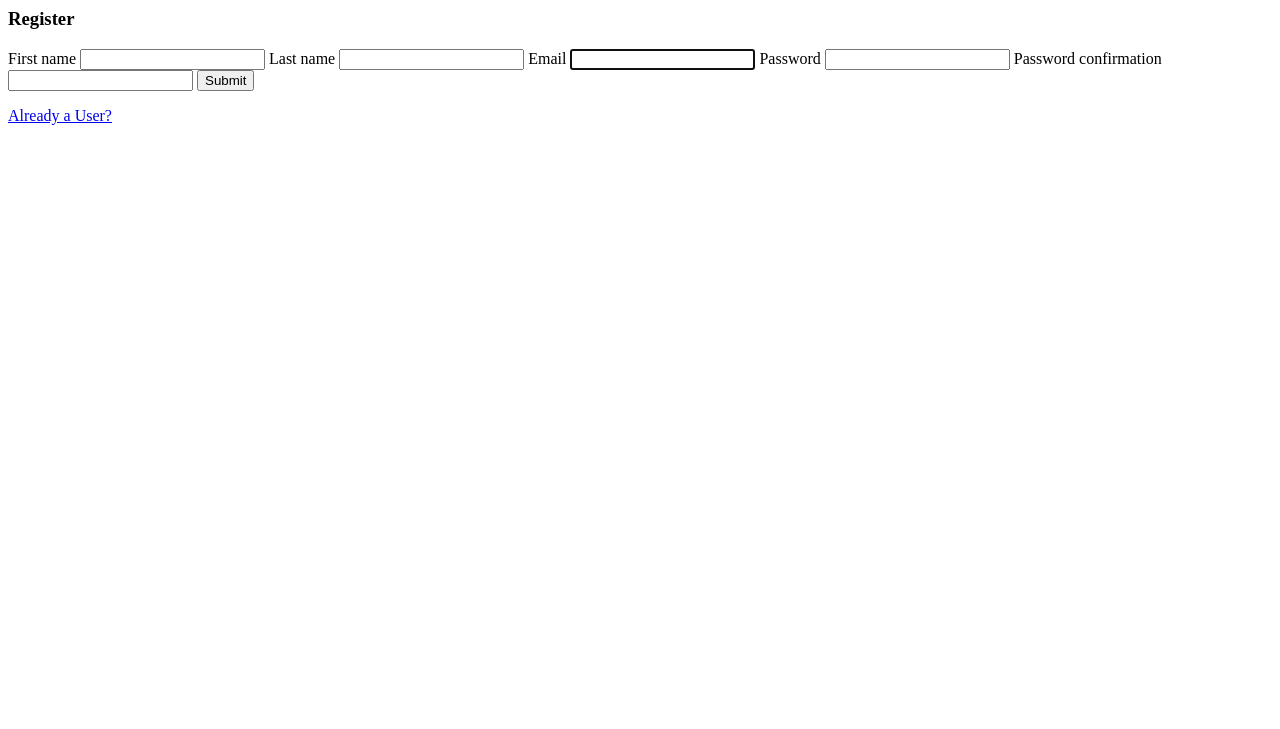
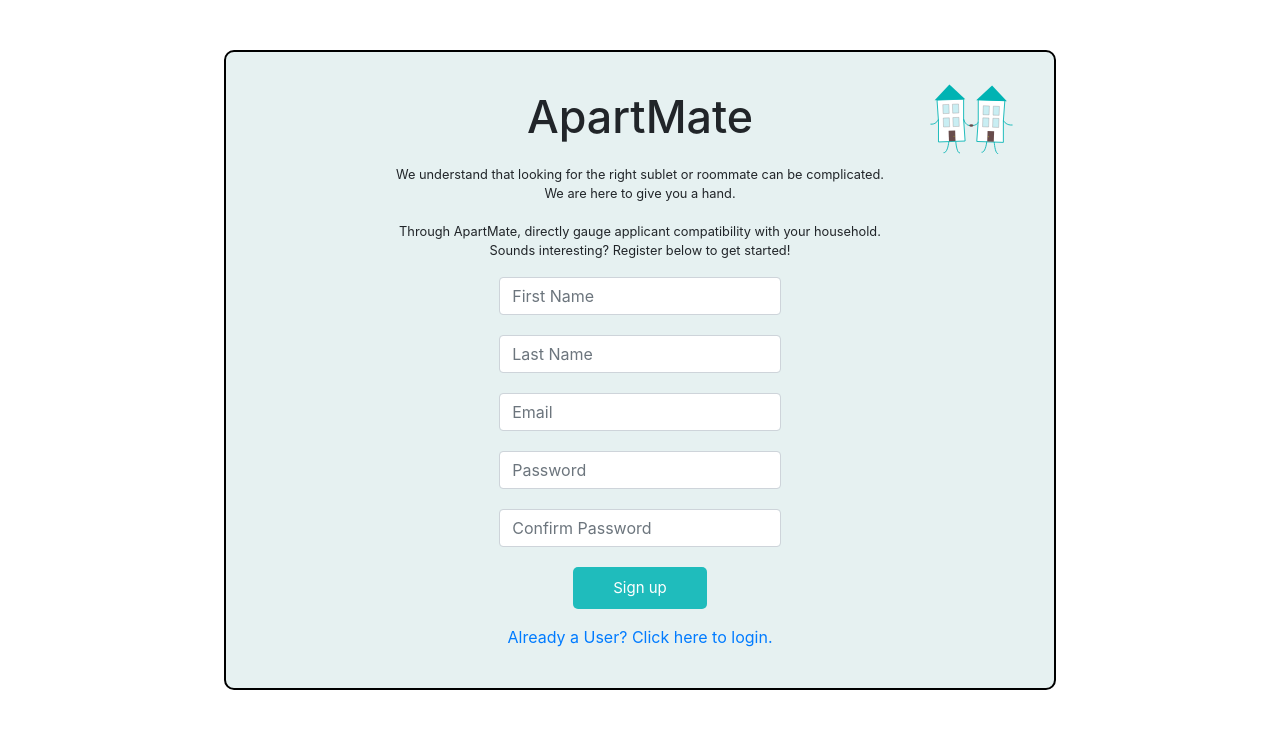
Before and after one commit to SunilCotterill/team-16-capstone, a Django app: page /submitter/register/ in a window 1280 px wide. Shown: the top 729 px of the page. Run offline with Django 4.2, Linux system fonts and the light colour scheme; some libraries are stand-ins or nearby versions.

Commit message:
register page ui complete
finished UI component for register page, also edited login page UI slightly

```diff
--- a/submitter/templates/submitter/register.html
+++ b/submitter/templates/submitter/register.html
@@ -1,31 +1,130 @@
-<h3> Register</h3>
-{% if messages %}
-    <ul class="messages">
-        {% for message in messages %}
-            <li{% if message.tags %} class="{{ message.tags }}"{% endif %}>{{ message }}</li>
-        {% endfor %}
-    </ul>
-{% endif %}
-<form method="POST" action = "">
-    {% csrf_token %}
+<!DOCTYPE html>
+<html lang="en">
+<head>
+    <meta charset="UTF-8">
+    <meta name="viewport" content="width=device-width, initial-scale=1.0">
+    <title>ApartMate</title>
+    <!-- Bootstrap CSS -->
+    <link rel="stylesheet" href="https://stackpath.bootstrapcdn.com/bootstrap/4.5.2/css/bootstrap.min.css">
+    <style>
+        /* Custom CSS for colored border around all text */
+        .colored-border {
+            position: relative; /* Add position relative to contain absolutely positioned elements */
+            border: 2px solid #E6F1F1; /* Change the color to #E6F1F1 */
+            border-radius: 10px;
+            background-color: #E6F1F1; /* Add background color */
+            padding: 20px;
+            border: 2px solid black; /* Add black border */
+        }
 
-    {{form.first_name.label}}
-    {{form.first_name}}
+        /* Custom CSS for centered square */
+        .centered-square {
+            width: 65vw; /* Adjust the width of the square */
+            height: fit-content; /* Adjust the height of the square */
+            margin: 50px auto 20px auto; /* Center horizontally and move down with reduced space between title and text */
+            text-align: center; /* Align text to the center */
+            display: flex; /* Use flexbox for vertical centering */
+            justify-content: center; /* Center horizontally */
+            align-items: center; /* Center vertically */
+            flex-direction: column; /* Stack elements vertically */
+            min-height: 80vh;
+        }
 
-    {{form.last_name.label}}
-    {{form.last_name}}
+        /* Custom CSS for stacked form inputs */
+        .form-group {
+            margin-bottom: 20px; /* Add margin between stacked inputs */
+            text-align: left; /* Align text to the left */
+        }
 
-    {{form.email.label}}
-    {{form.email}}
+        /* Custom CSS for additional text */
+        .additional-text {
+            font-size: max(1vw, 12px); /* Adjust font size */
+            margin-top: 10px; /* Reduce space between title and additional text */
+            text-align: center; /* Align text to the center */
+        }
 
-    {{form.password1.label}}
-    {{form.password1}}
+        /* Custom CSS for larger title */
+        .larger-title {
+            font-size: max(3.5vw, 35px); /* Adjust font size for larger title */
+            margin-bottom: 10px; /* Reduce space between title and additional text */
+        }
 
-    {{form.password2.label}}
-    {{form.password2}}
+        /* Custom CSS for login button */
+        .btn-login {
+            background-color: #1FBCBC; /* Set background color */
+            color: white; /* Set font color */
+            font-size: 15px; /* Set font size */
+            padding: 10px 40px; /* Adjust padding */
+            border: none; /* Remove default border */
+            border-radius: 5px; /* Add border radius */
+        }
 
-    {{form.errors}}
-    <input type = "submit" name = "Create User">
-</form>
+        /* Custom CSS for SVG logo */
+        .logo {
+            position: absolute; /* Position the logo absolutely */
+            top: 5%; /* Adjust top position */
+            right: 5%; /* Adjust right position */
+            width: 10%; /* Adjust width */
+            max-width: 100px;
+            height: auto; /* Maintain aspect ratio */
+            z-index: 1; /* Ensure logo is above other content */
+        }
 
-<a href="{% url 'submitter:login' %}">Already a User?</a>
+        /* Custom CSS for longer textboxes */
+        input[type="text"] {
+            width: 22vw; /* Adjust the width of the textboxes */
+            min-width: 200px;
+        }
+    </style>
+</head>
+<body>
+    <div class="container">
+        <div class="row">
+            <div class="col-md-12">
+                <div class="colored-border centered-square"> <!-- Change blue-border to colored-border -->
+                    {% load static %}
+                    <img src="{% static 'submitter/images/logo.svg' %}" alt="home" class="logo"> <!-- Updated SVG logo path and added logo class -->
+                    <h3 class="red-border larger-title">ApartMate</h3>
+                    <p class="additional-text">
+                        We understand that looking for the right sublet or roommate can be complicated.<br>
+                        We are here to give you a hand.<br><br>
+                        Through ApartMate, directly gauge applicant compatibility with your household.<br>
+                        Sounds interesting? Register below to get started!
+                    </p>
+                    <form method="POST" action="">
+                        {% csrf_token %}
+                        <div class="form-group">
+                            <input type="text" class="form-control" name="first_name" placeholder="First Name">
+                        </div>
+                        <div class="form-group">
+                            <input type="text" class="form-control" name="last_name" placeholder="Last Name">
+                        </div>
+                        <div class="form-group">
+                            <input type="text" class="form-control" name="email" placeholder="Email">
+                        </div>
+                        <div class="form-group">
+                            <input type="password" class="form-control" name="password1" placeholder="Password">
+                        </div>
+                        <div class="form-group">
+                            <input type="password" class="form-control" name="password2" placeholder="Confirm Password">
+                        </div>
+                        {% if form.errors %}
+                            <div class="alert alert-danger">
+                                {% for field, error_list in form.errors.items %}
+                                    {% for error in error_list %}
+                                        <p>{{ field }}: {{ error }}</p>
+                                    {% endfor %}
+                                {% endfor %}
+                            </div>
+                        {% endif %}
+                        <input type="submit" class="btn btn-login" value="Sign up"> <!-- Add btn-login class -->
+                    </form>
+                    <div class="mt-3">
+                        <a href="{% url 'submitter:login' %}">Already a User? Click here to login.</a>
+                    </div>
+                </div>
+            </div>
+        </div>
+    </div>
+    <!-- Bootstrap JS -->
+    <script src="https://stackpath.bootstrapcdn.com/bootstrap
```
Also changed, not shown: submitter/templates/submitter/login.html (+12 -4 lines).
